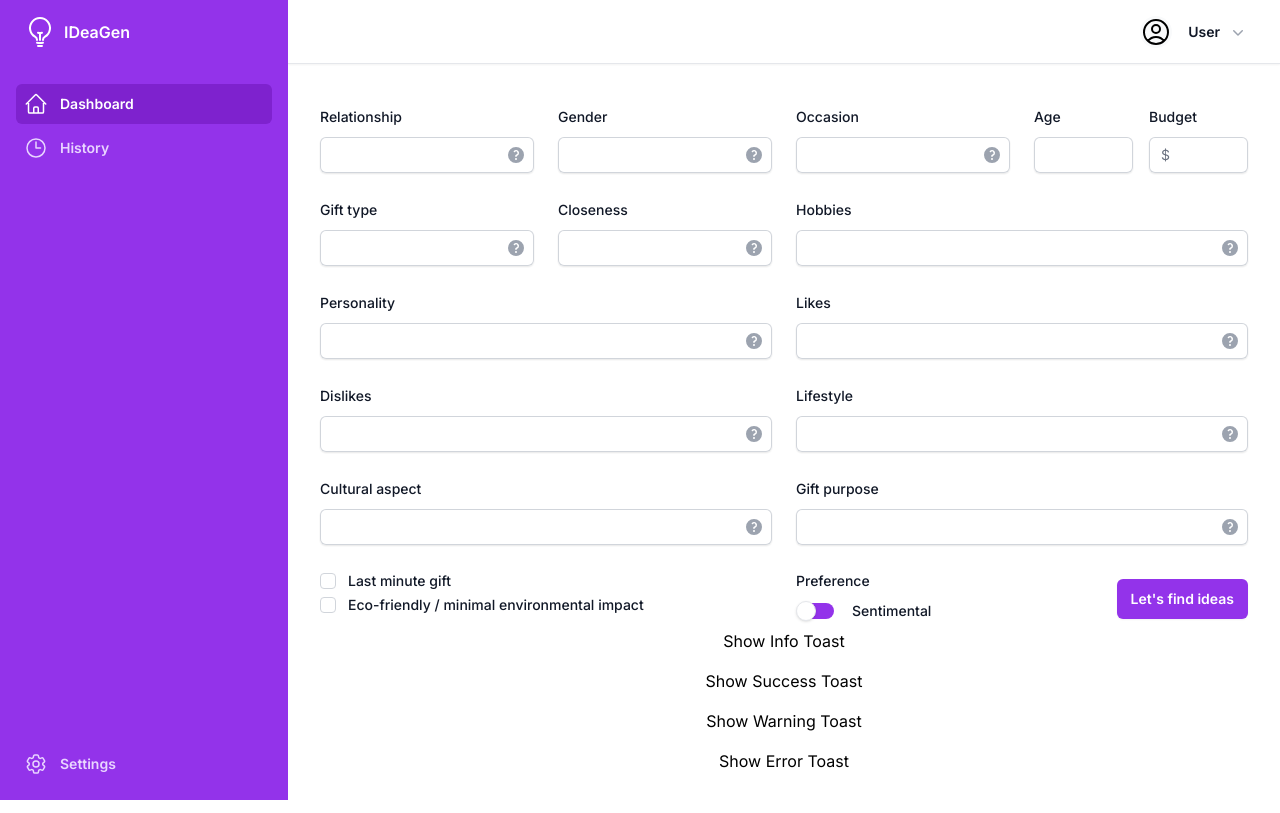
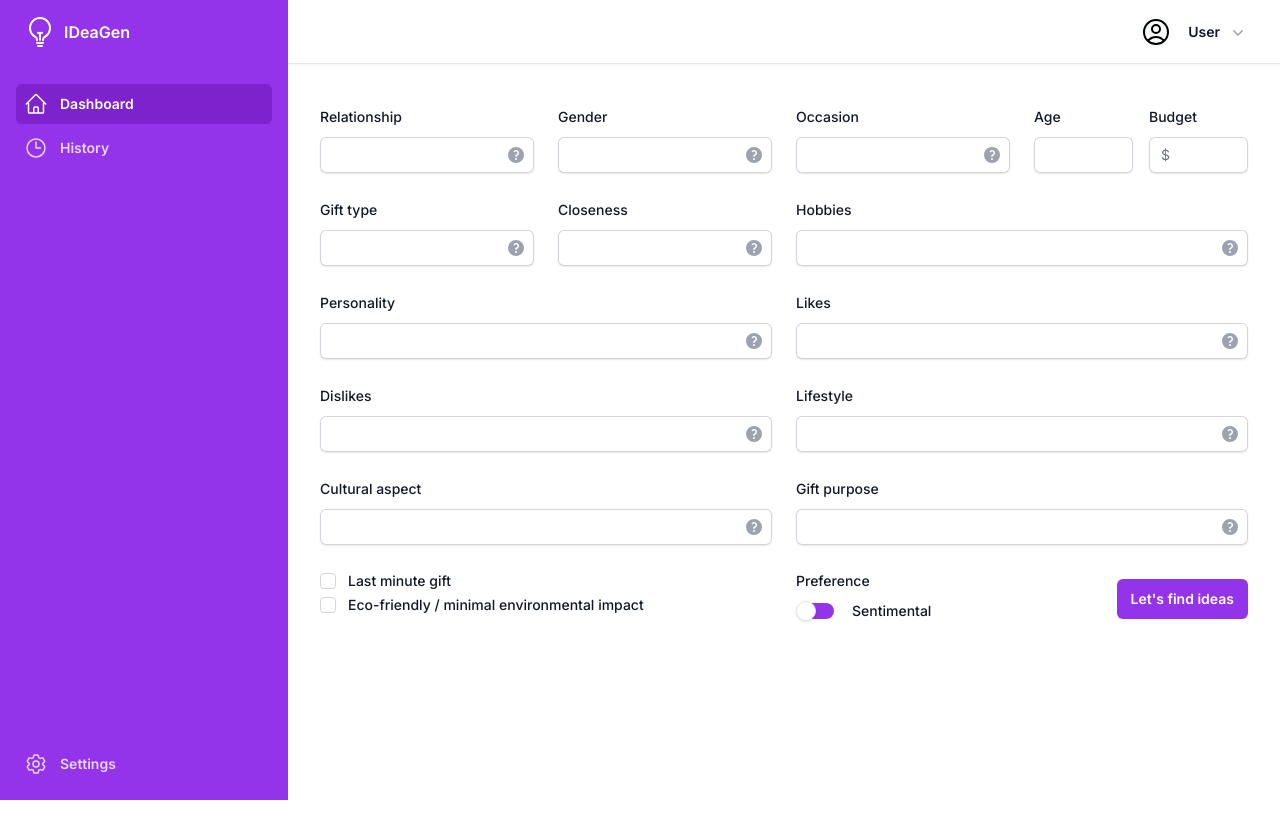
Before and after one commit to nthbutsky/ideagen, a Next.js app: page / in a window 1280 px wide. Built offline with nearby package versions, Linux system fonts and the light colour scheme.

Commit message:
feat: add comments, remove unneeded

```diff
--- a/src/components/Form.tsx
+++ b/src/components/Form.tsx
@@ -72,14 +72,12 @@ export const Form = () => {
       return;
     }
     setFormErrors(updatedErrors);
-
-    console.log(formData);
-
-    const result = await getResponse(formData) as IResponse;
-    console.log(result)
+    console.log(formData); // FIXME: remove
+    const result = (await getResponse(formData)) as IResponse;
+    console.log(result); // FIXME: remove
     if (result.status === "error") {
       addToast(result.response.details?.message || "Unknown Error", "error");
-      return
+      return;
     }
 
     setIdeaList(result.response.data);
@@ -353,21 +351,6 @@ export const Form = () => {
         </div>
       </form>
 
-      <div className="flex flex-col gap-4">
-      <button onClick={() => addToast('This is a success message!', 'info')}>
-        Show Info Toast
-      </button>
-      <button onClick={() => addToast('This is a success message!', 'success')}>
-        Show Success Toast
-      </button>
-      <button onClick={() => addToast('This is a success message!', 'warning')}>
-        Show Warning Toast
-      </button>
-      <button onClick={() => addToast('This is an error message!', 'error')}>
-        Show Error Toast
-      </button>
-    </div>
-
       {renderIdeaList()}
     </>
   );
```
